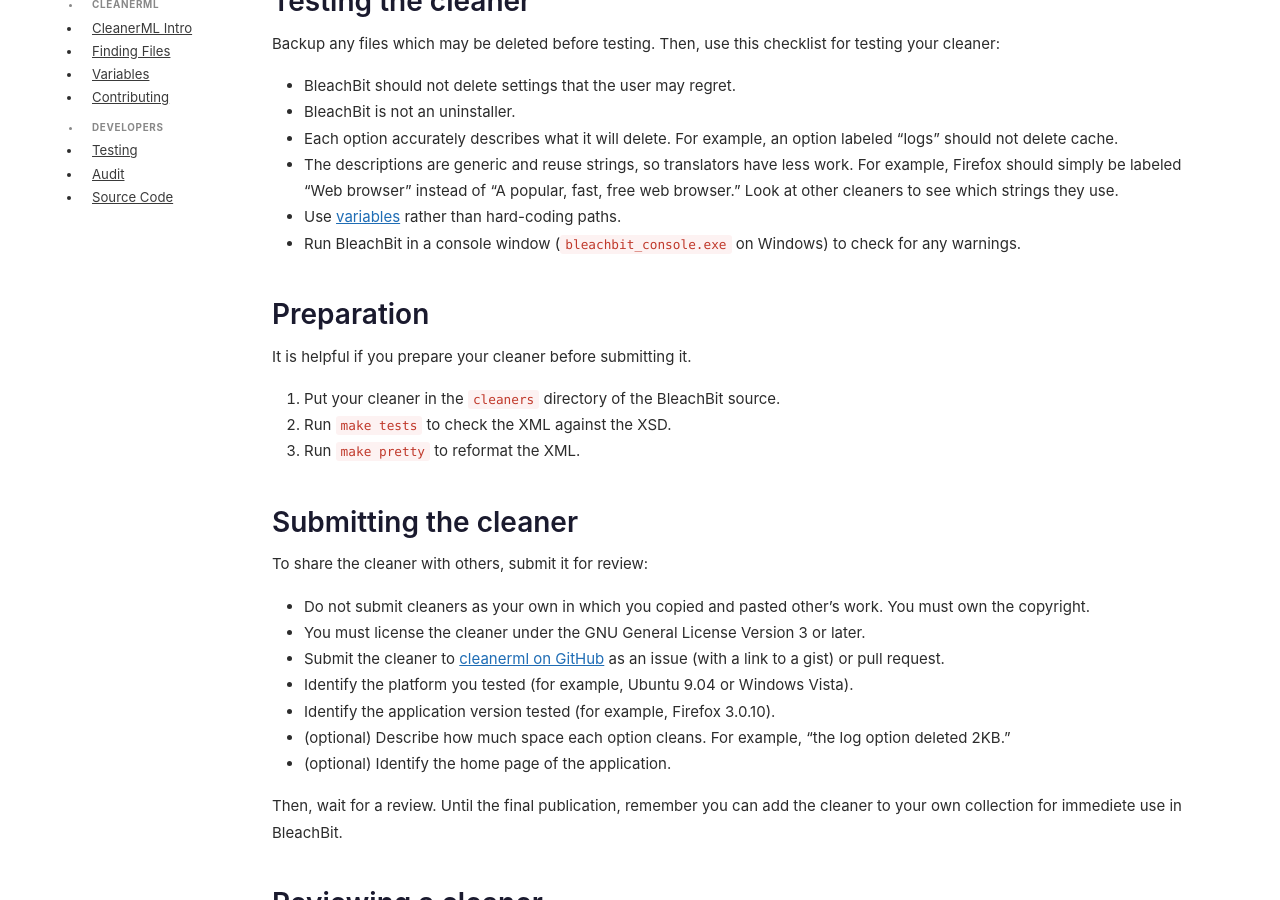
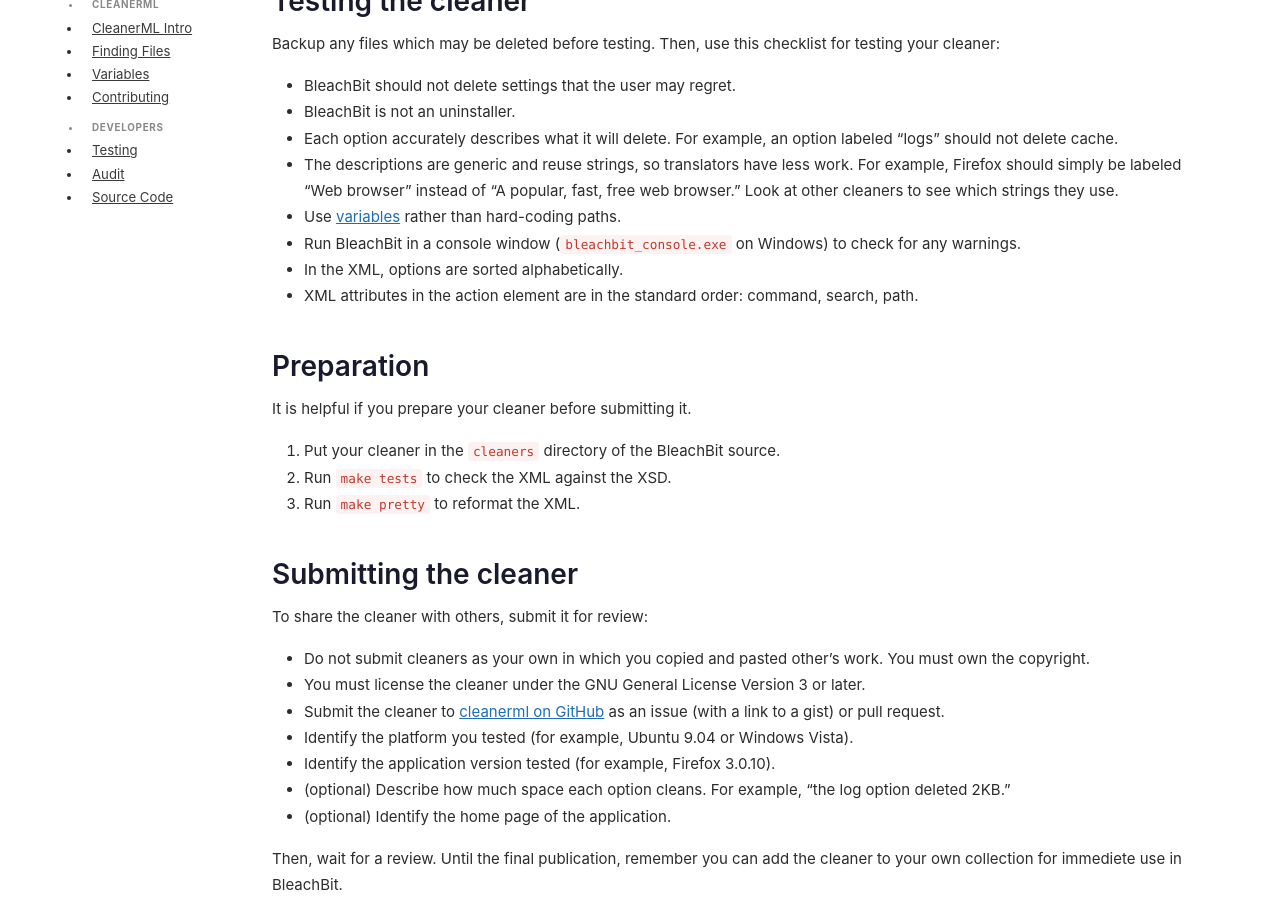
Before and after one commit to bleachbit/docs, a Jekyll site: the page built from _posts/2019-04-19-contributing.md, in a window 1280 px wide and 900 px high, scrolled down 455 px. Built offline with Jekyll 4.4.1, drawn with Linux system fonts in a browser that asks for light colours.

Commit message:
Document two expectations for CleanerML files

```diff
--- a/_posts/2019-04-19-contributing.md
+++ b/_posts/2019-04-19-contributing.md
@@ -23,6 +23,8 @@
 * The descriptions are generic and reuse strings, so translators have less work.  For example, Firefox should simply be labeled "Web browser" instead of "A popular, fast, free web browser." Look at other cleaners to see which strings they use.
 * Use [variables](/cml/variables.html) rather than hard-coding paths.
 * Run BleachBit in a console window (`bleachbit_console.exe` on Windows) to check for any warnings.
+* In the XML, options are sorted alphabetically.
+* XML attributes in the action element are in the standard order: command, search, path.
 
 ### Preparation
 
```
